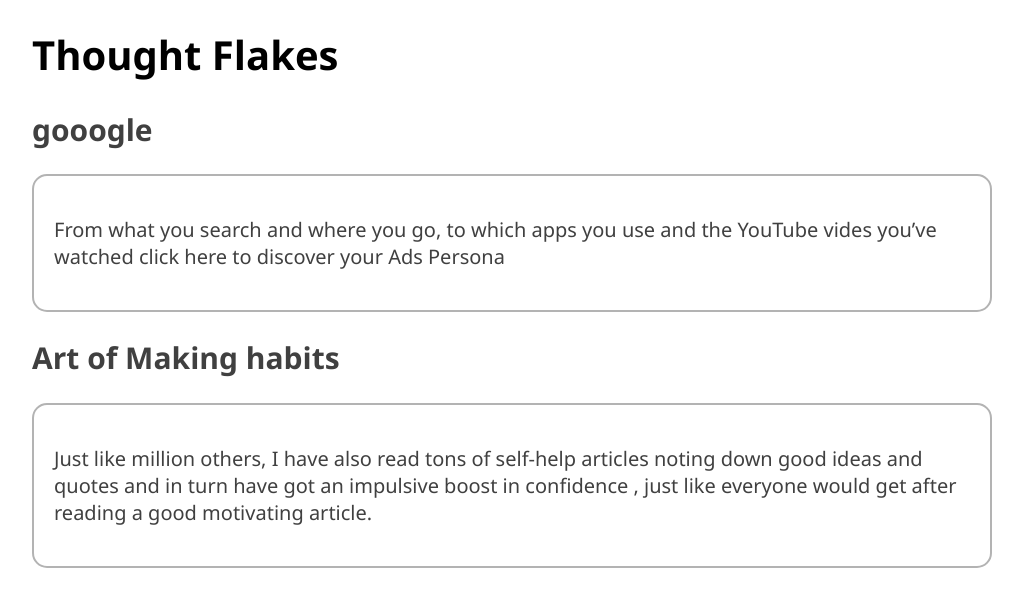
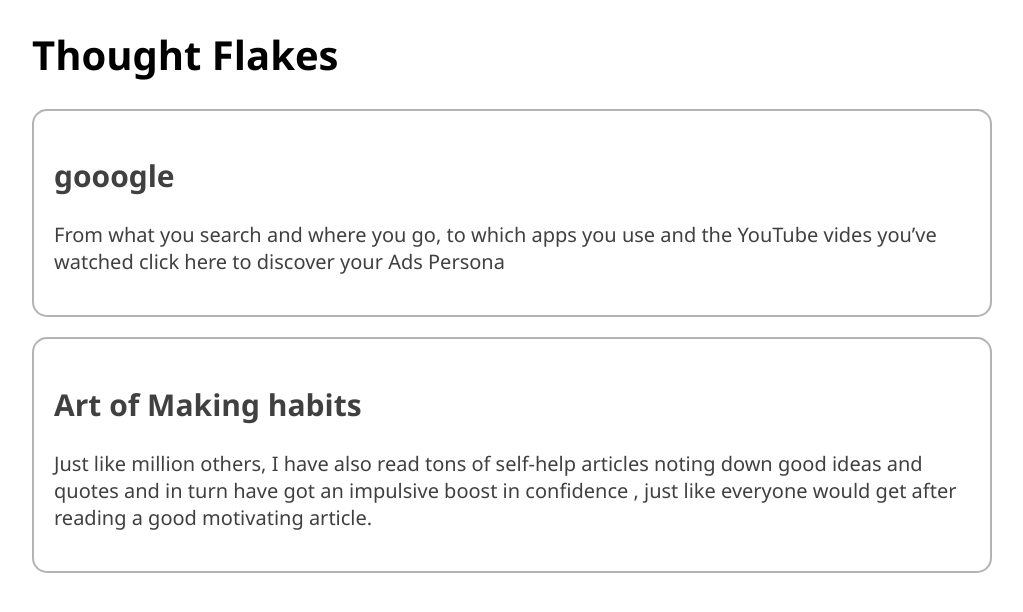
Before and after one commit to sayinathk/sayinathk.github.io, a Jekyll site: the page built from index.html, in a window 1280 px wide. Shown: the top 612 px of the page, without its empty margins (128-1151 px from the left). Built offline with Jekyll 4.4.1, drawn with Linux system fonts in a browser that asks for light colours.

Commit message:
Update index.html

```diff
--- a/index.html
+++ b/index.html
@@ -6,8 +6,9 @@ published: true
 
 
   {% for post in site.posts %}
-  <a href="{{post.url}}"><h2>{{post.title}}</h2>
+  <a href="{{post.url}}">
         <div class="box">
+              <h2 class="posttitle">{{post.title}}</h2>
               <p>
                 {{post.description}}
               </p>
```
